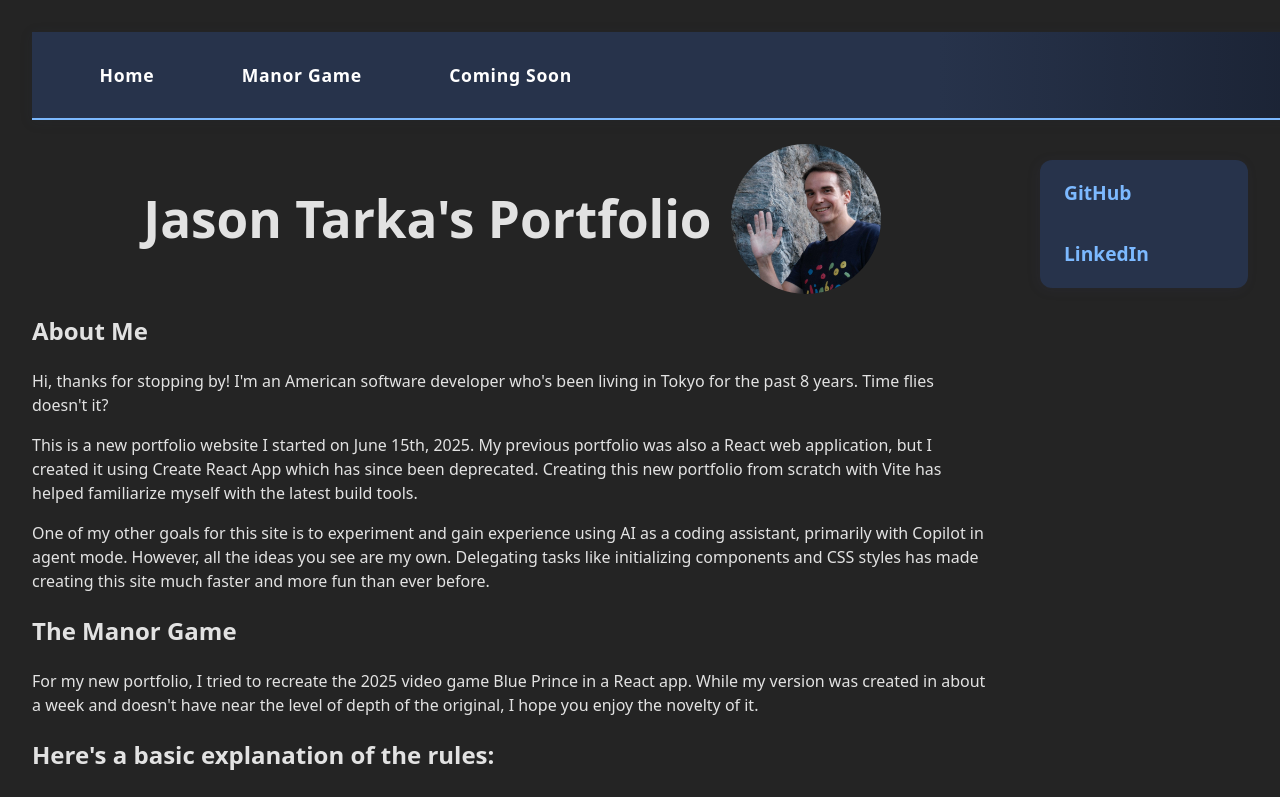
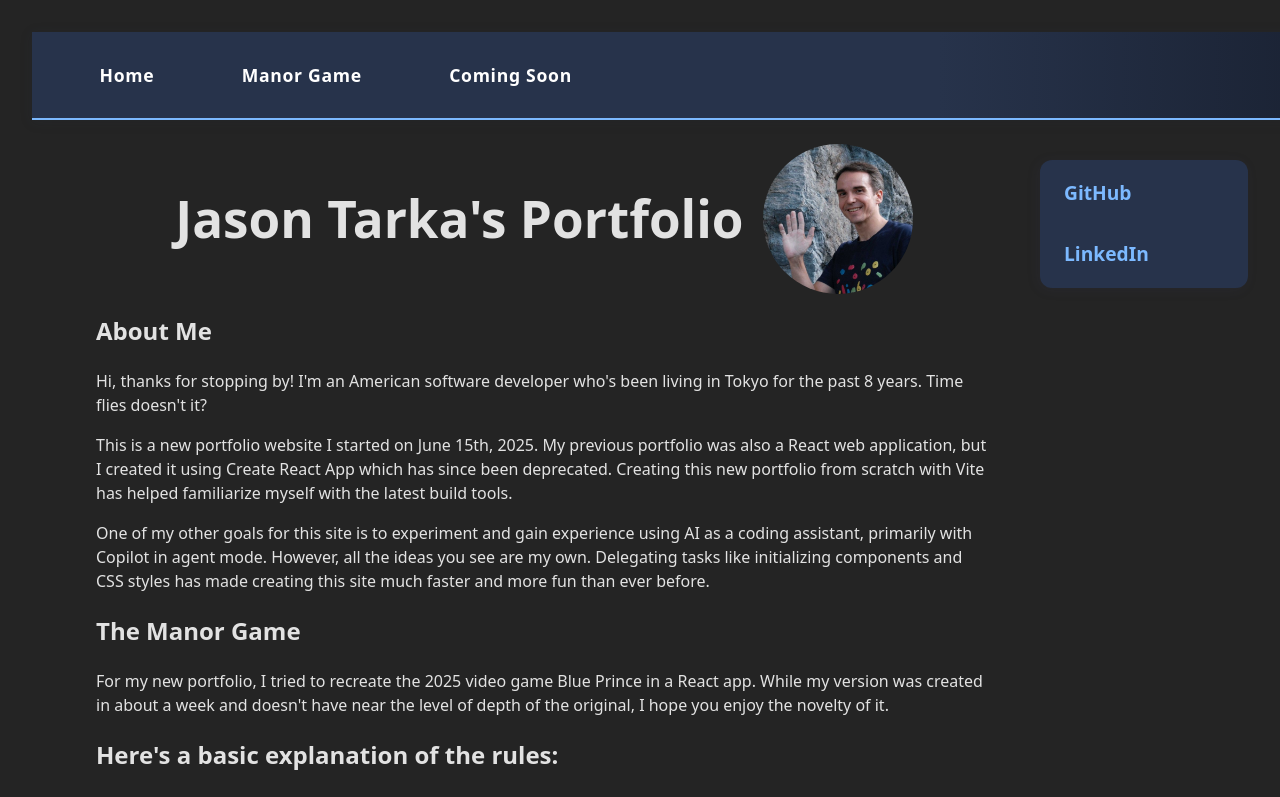
Before and after one commit to JasonMTarka/react-vite-portfolio, a React (Vite) app: page / in a window 1280 px wide. Shown: the top 797 px of the page. Built offline with nearby package versions, Linux system fonts and the light colour scheme.

Commit message:
Fix typo in puzzle message and update photo asset

```diff
--- a/src/CSS/App.css
+++ b/src/CSS/App.css
@@ -21,6 +21,7 @@
 .home-info {
   flex: 1 1 0;
   min-width: 0;
+  margin-left: 4rem;
 }
 
 .home-title {
--- a/src/Components/Puzzle/messages.ts
+++ b/src/Components/Puzzle/messages.ts
@@ -10,7 +10,7 @@ const MESSAGES = {
   noDoor: "There's no door there!",
   explainMovement: "Use the WASD or arrow keys to move to an available room.",
   reachedAntechamber:
-    "You've reached the fabled Antechamber, a room with stark and featureless marble walls, with only a single pedastal in the center with a letter: you've inherited the manor!  But looking to the north, you see a final locked door.  Is there more to come?",
+    "You've reached the fabled Antechamber, a room with stark and featureless marble walls, with only a single pedestal in the center with a letter: you've inherited the manor!  But looking to the north, you see a final locked door.  Is there more to come?",
   explainReset: "Press the 'Reset Manor' button to play again.",
   outOfSteps: "You ran out of steps!",
   tutorialChoice:
```
Also changed, not shown: src/assets/portfolio-photo.JPG.
